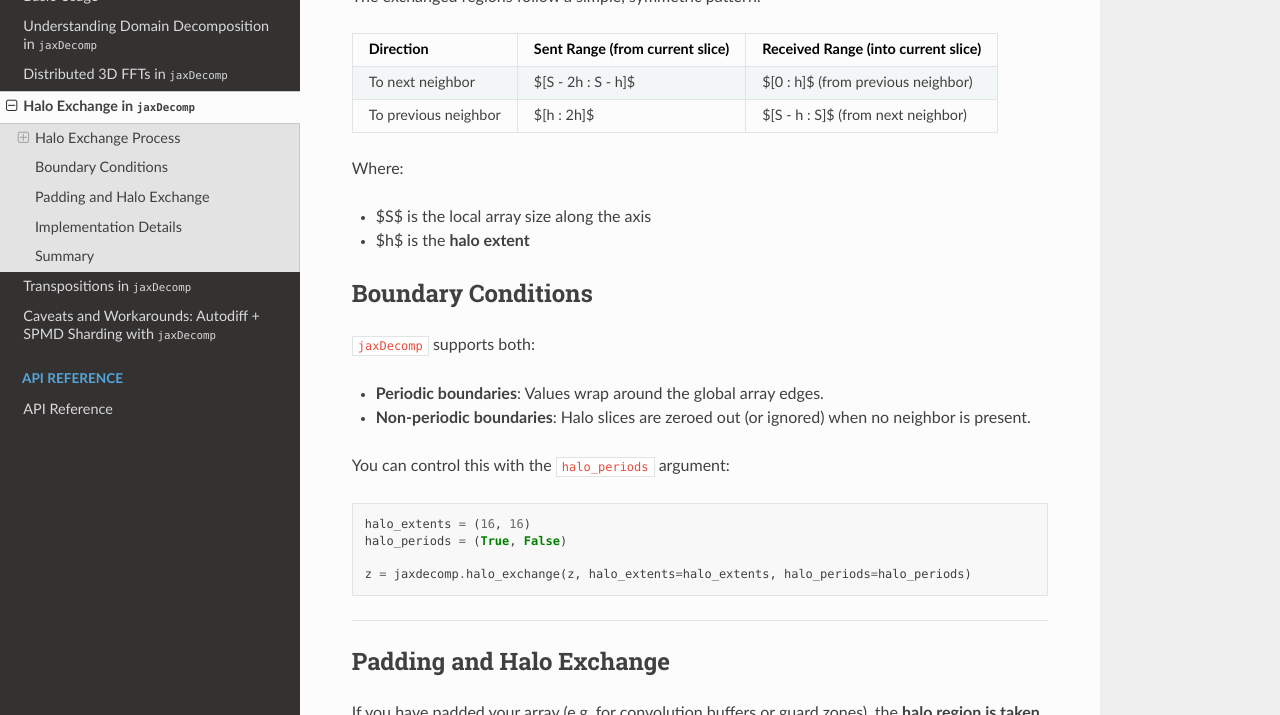
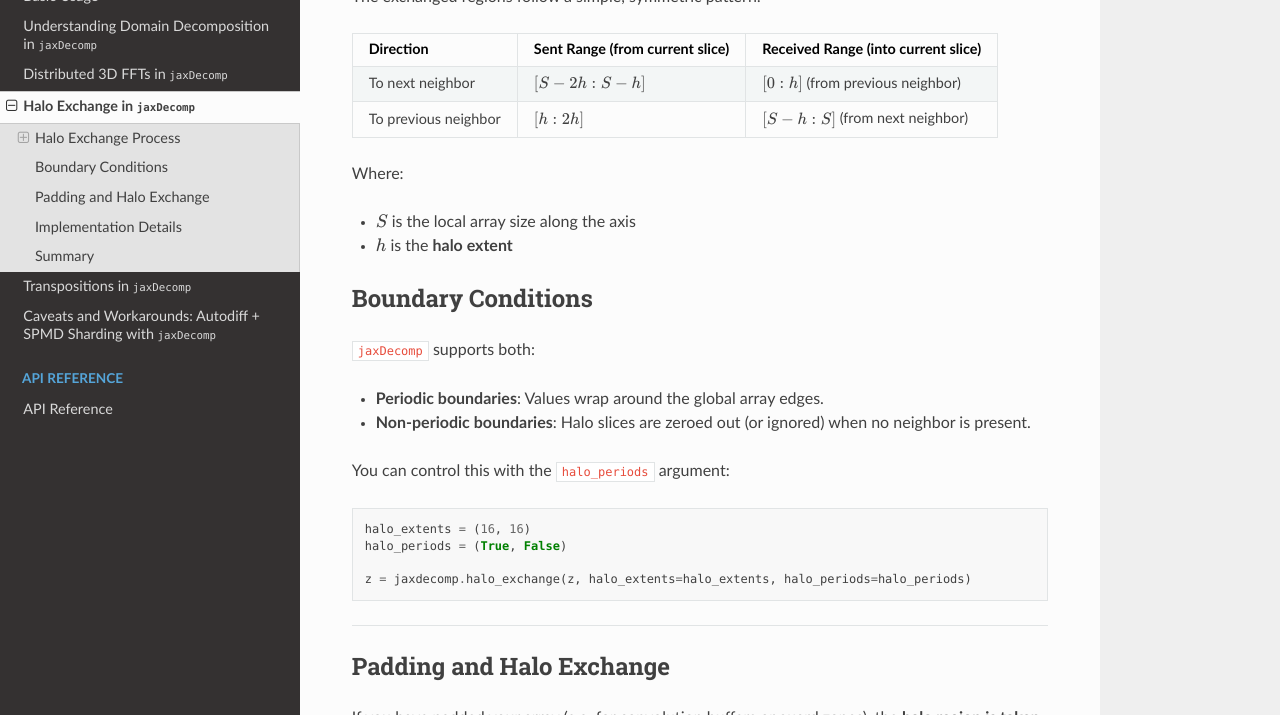
Before and after one commit to DifferentiableUniverseInitiative/jaxDecomp, a Sphinx documentation site: the page built from docs/04-halo_exchange.md, in a window 1280 px wide and 900 px high, scrolled down 739 px, cut to the strip 185-900 px from the top of the window. Built offline with Sphinx 7.4.7 and the Read the Docs theme 3.1.0, drawn with Linux system fonts in a browser that asks for light colours.

Commit message:
update latex extension in docs/conf.py

```diff
--- a/docs/conf.py
+++ b/docs/conf.py
@@ -44,6 +44,10 @@ extensions = [
 
 autosummary_generate = True
 
+myst_enable_extensions = [
+    "dollarmath",  # Enables $...$ and $$...$$
+    "amsmath"      # Enables AMS math environments
+]
 
 source_suffix = {
     '.rst': 'restructuredtext',
```
